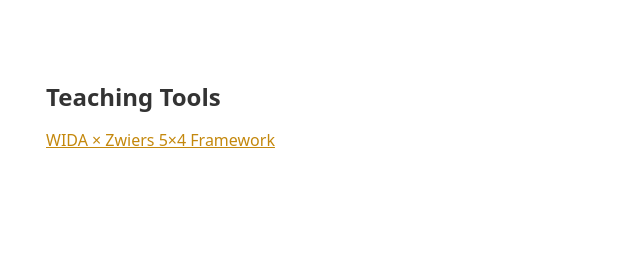
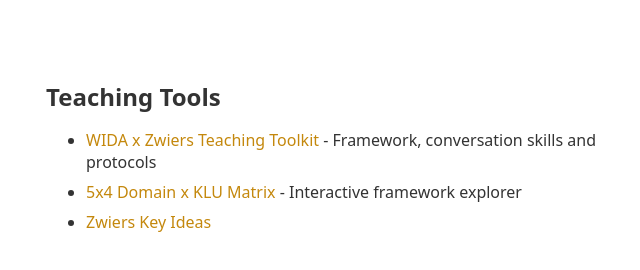
Before and after one commit to my92agsr/teaching, a plain HTML site: page index.html in a window 1280 px wide. Shown: the whole page, without its empty margins (294-934 px from the left). Drawn offline with Linux system fonts and the light colour scheme.

Commit message:
Update index and add all tools

```diff
--- a/index.html
+++ b/index.html
@@ -4,13 +4,19 @@
 <meta charset="UTF-8">
 <title>Matt Walker | Teaching Tools</title>
 <style>
-body { font-family: system-ui, sans-serif; max-width: 600px; margin: 80px auto; padding: 0 20px; color: #333; }
-h1 { font-size: 24px; }
-a { color: #C4880D; }
+body{font-family:system-ui,sans-serif;max-width:600px;margin:80px auto;padding:0 20px;color:#333}
+h1{font-size:24px}
+a{color:#C4880D;text-decoration:none}
+a:hover{text-decoration:underline}
+li{margin-bottom:8px}
 </style>
 </head>
 <body>
 <h1>Teaching Tools</h1>
-<p><a href="/tools/wida-framework.html">WIDA × Zwiers 5×4 Framework</a></p>
+<ul>
+<li><a href="/tools/wida-toolkit.html">WIDA x Zwiers Teaching Toolkit</a> - Framework, conversation skills and protocols</li>
+<li><a href="/tools/WIDA_x_Zwiers_5x4_Framework_1.html">5x4 Domain x KLU Matrix</a> - Interactive framework explorer</li>
+<li><a href="/tools/zwiers_key_ideas.html">Zwiers Key Ideas</a></li>
+</ul>
 </body>
 </html>
```
